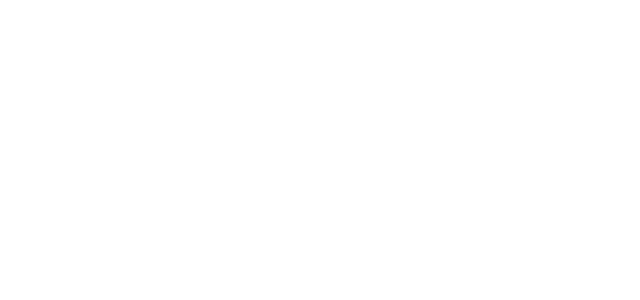
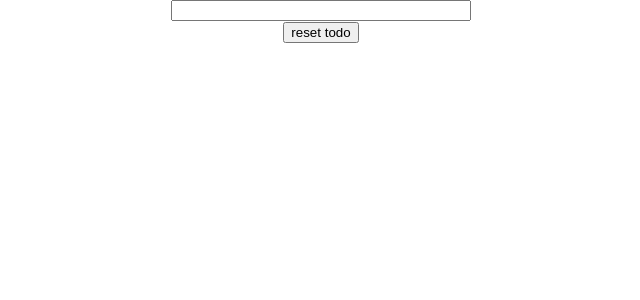
Before and after one commit to AlexanderAlatorreGovea/react-exercises, a React (Create React App) app: page / in a window 1280 px wide. Shown: the top 300 px of the page, without its empty margins (319-959 px from the left). Built offline with nearby package versions, Linux system fonts and the light colour scheme.

Commit message:
descrucutred props

```diff
--- a/src/Todo/Todo.js
+++ b/src/Todo/Todo.js
@@ -1,7 +1,85 @@
+import { useState } from "react";
+
+const useInputValue = (inputValue) => {
+  const [value, setValue] = useState(inputValue);
+
+  return {
+    value,
+    type: "text",
+    onChange: (e) => setValue(e.target.value),
+    resetValue: () => setValue(""),
+  };
+};
+
 export const Todo = () => {
-  return <div>
-      <form >
+  const [todos, setTodos] = useState([]);
+  const { resetValue, ...text } = useInputValue("");
 
+  const addTodo = (e) => {
+    e.preventDefault();
+
+    setTodos([
+      ...todos,
+      {
+        text: text.value,
+        completed: false,
+      },
+    ]);
+    resetValue("");
+  };
+
+  const toggleCompleted = (i) => {
+    setTodos(
+      todos.map((todo, k) =>
+        k === i
+          ? {
+              ...todo,
+              completed: !todo.completed,
+            }
+          : todo
+      )
+    );
+  };
+
+  return (
+    <div>
+      <form
+        style={{
+          display: "flex",
+          flexDirection: "column",
+          maxWidth: "300px",
+          margin: "0 auto",
+        }}
+        onSubmit={(e) => addTodo(e)}
+      >
+        <input {...text} />
       </form>
-  </div>;
+      {todos.map(({ text, completed }, i) => {
+        return (
+          <div
+            style={{
+              display: "flex",
+              flexDirection: "row",
+              width: "3rem",
+              margin: "20px auto",
+              alignItems: "center",
+              justifyContent: "center",
+            }}
+          >
+            <div
+              onClick={() => toggleCompleted(i)}
+              style={{
+                marginRight: "20px",
+                textDecoration: completed ? "line-through" : "none",
+              }}
+            >
+              {text}
+            </div>
+            <div style={{ backgroundColor: "red", padding: "5px" }}>X</div>
+          </div>
+        );
+      })}
+      <button onClick={() => setTodos([])}>reset todo</button>
+    </div>
+  );
 };
```
